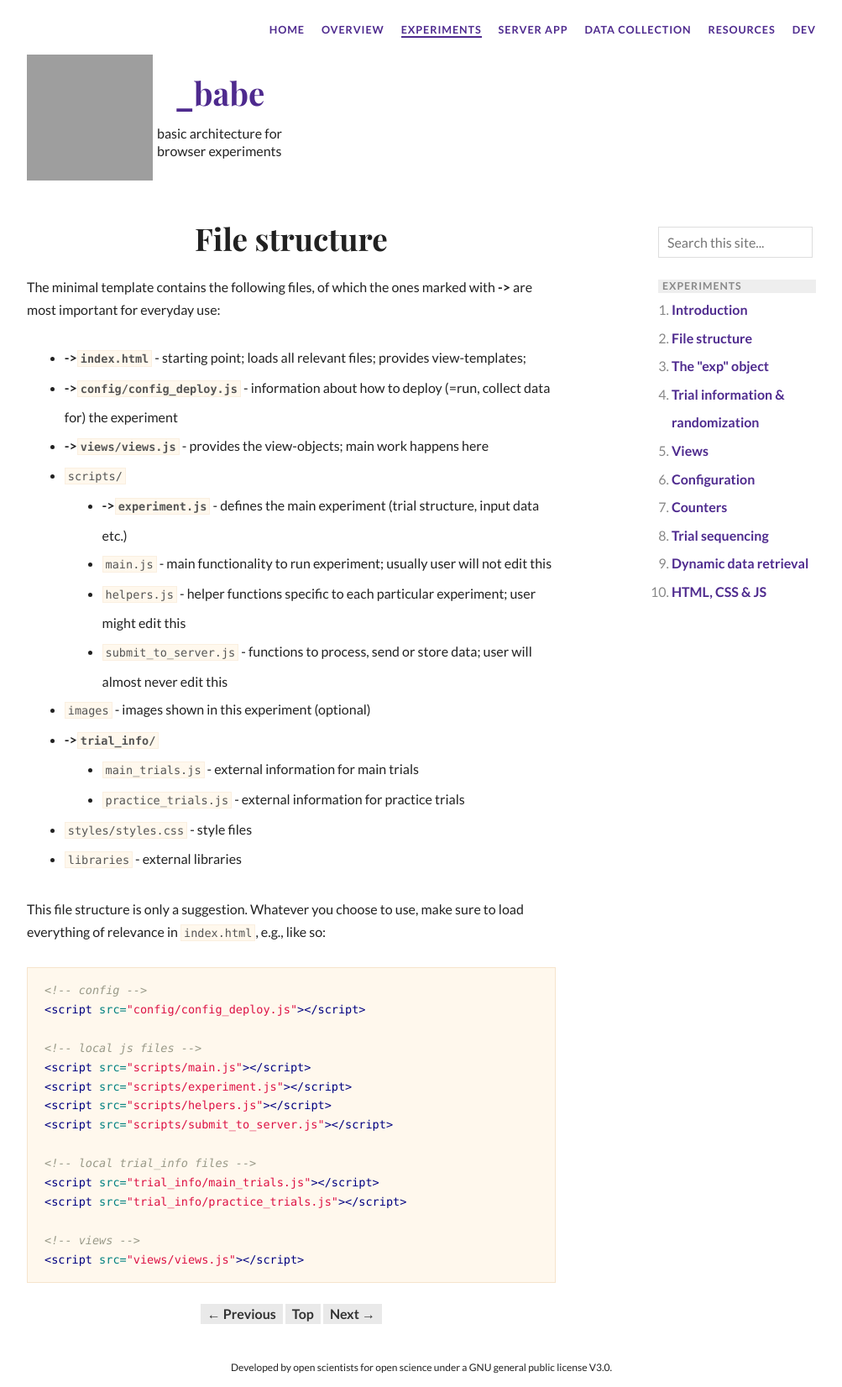
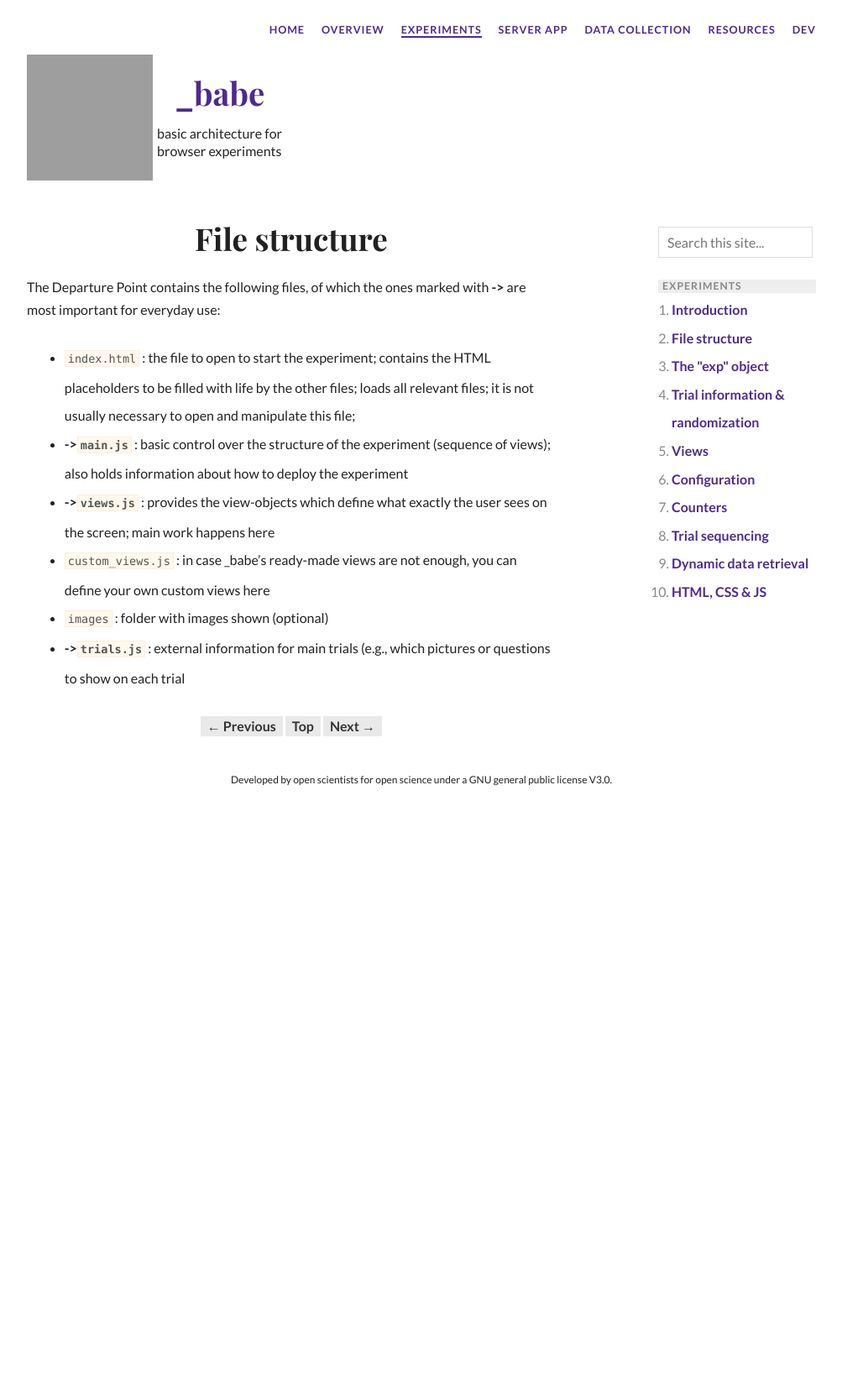
Before and after one commit to magpie-ea/magpie-site, a Jekyll site: the page built from experiments/02filestructure.markdown, in a window 1280 px wide. Shown: the whole page at 84% size, without its empty margins (138-1141 px from the left). Built offline with Jekyll 4.4.1, drawn with Linux system fonts in a browser that asks for light colours; nearby versions of some CDN libraries; after the commit the page ends 952 px from its top, so only the background shows below that.

Commit message:
file structure redescribed

````diff
--- a/experiments/02filestructure.markdown
+++ b/experiments/02filestructure.markdown
@@ -6,39 +6,11 @@ section: experiments
 
 # {{ page.title }}
 
-The minimal template contains the following files, of which the ones marked with **->** are most important for everyday use:
+The Departure Point contains the following files, of which the ones marked with **->** are most important for everyday use:
 
-+ **->`index.html`** - starting point; loads all relevant files; provides view-templates;
-+ **->`config/config_deploy.js`**  - information about how to deploy (=run, collect data for) the experiment
-+ **->`views/views.js`** - provides the view-objects; main work happens here
-+ `scripts/`
-	+ **->`experiment.js`** - defines the main experiment (trial structure, input data etc.)
-	+ `main.js`       - main functionality to run experiment; usually user will not edit this
-    + `helpers.js`    - helper functions specific to each particular experiment; user might edit this
-	+ `submit_to_server.js` - functions to process, send or store data; user will almost never edit this
-+ `images`       - images shown in this experiment (optional)
-+ **->`trial_info/`**
-	+ `main_trials.js` - external information for main trials
-	+ `practice_trials.js` - external information for practice trials
-+ `styles/styles.css`  - style files
-+ `libraries`    - external libraries
-
-This file structure is only a suggestion. Whatever you choose to use, make sure to load everything of relevance in `index.html`, e.g., like so:
-
-```html
-<!-- config -->
-<script src="config/config_deploy.js"></script>
-
-<!-- local js files -->
-<script src="scripts/main.js"></script>
-<script src="scripts/experiment.js"></script>
-<script src="scripts/helpers.js"></script>
-<script src="scripts/submit_to_server.js"></script>
-
-<!-- local trial_info files -->
-<script src="trial_info/main_trials.js"></script>
-<script src="trial_info/practice_trials.js"></script>
-
-<!-- views -->
-<script src="views/views.js"></script>
-```
++ `index.html` : the file to open to start the experiment; contains the HTML placeholders to be filled with life by the other files; loads all relevant files; it is not usually necessary to open and manipulate this file;
++ **->`main.js`**  : basic control over the structure of the experiment (sequence of views); also holds information about how to deploy the experiment
++ **->`views.js`** : provides the view-objects which define what exactly the user sees on the screen; main work happens here
++ `custom_views.js` : in case _babe's ready-made views are not enough, you can define your own custom views here
++ `images` : folder with images shown (optional)
++ **->`trials.js`** : external information for main trials (e.g., which pictures or questions to show on each trial
--- a/experiments/introduction.markdown
+++ b/experiments/introduction.markdown
@@ -7,5 +7,4 @@ section: experiments
 
 # {{ page.title }}
 
-This guide walks through the minimal template, which you can [obtain here](https://github.com/babe-project/MinimalTemplate), so
-that you can use it as a starting point of your own experiments.
+This guide walks through the Departure Point, a minimal example, which you can [obtain here](https://github.com/babe-project/MinimalTemplate) and use as a starting point of your own experiments.
````
